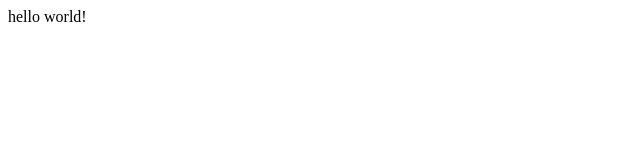
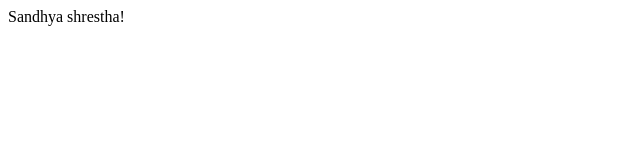
Before and after one commit to sandhya-2250/Sandhya-shrestha, a plain HTML site: page index.html in a window 1280 px wide. Shown: the full height of the page, 0-640 px from the left. Drawn offline with Linux system fonts and the light colour scheme.

Commit message:
Update index.html

```diff
--- a/index.html
+++ b/index.html
@@ -1 +1 @@
-<p>hello world!</p>
+<p>Sandhya shrestha!</p>
```
